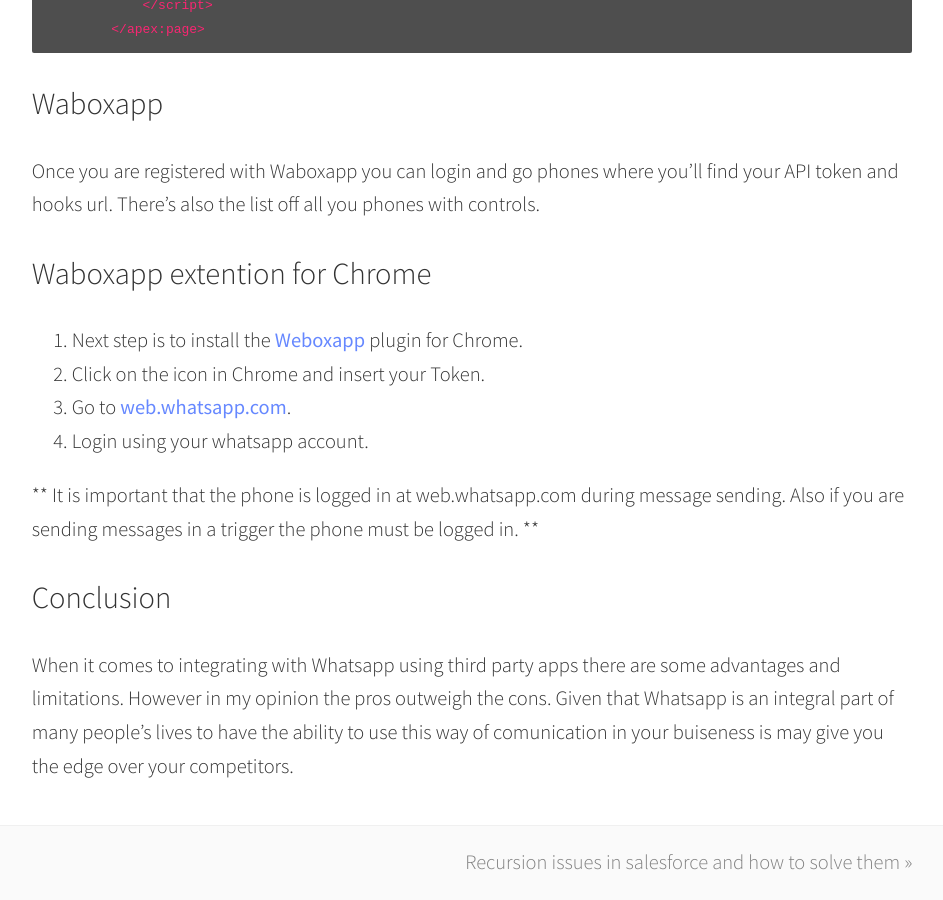
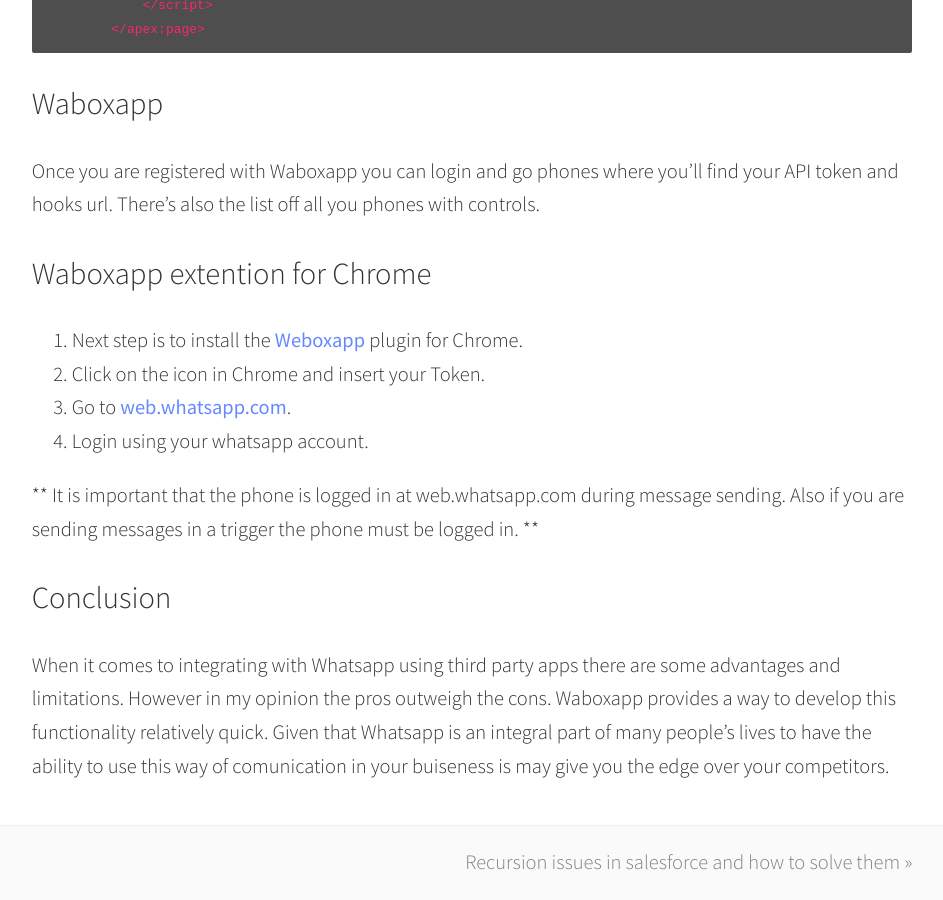
Before and after one commit to blackbirdcrew/BLOG, a Jekyll site: the page built from _posts/2019-08-31-Integrating-Salesforce-And-Whatsapp.md, in a window 1280 px wide and 900 px high, scrolled down 10484 px. Shown: the whole window, without its empty margins (168-1111 px from the left). Built offline with Jekyll 4.4.1, drawn with Linux system fonts in a browser that asks for light colours; comment, search, counter and statistics services are not loaded; some of the changed text lies outside the part shown.

Commit message:
Update 2019-08-31-Integrating-Salesforce-And-Whatsapp.md

```diff
--- a/_posts/2019-08-31-Integrating-Salesforce-And-Whatsapp.md
+++ b/_posts/2019-08-31-Integrating-Salesforce-And-Whatsapp.md
@@ -349,4 +349,4 @@
 
 ## Conclusion
 
-When it comes to integrating with Whatsapp using third party apps there are some advantages and limitations. However in my opinion the pros outweigh the cons. Given that Whatsapp is an integral part of many people's lives to have the ability to use this way of comunication in your buiseness is may give you the edge over your competitors.
+When it comes to integrating with Whatsapp using third party apps there are some advantages and limitations. However in my opinion the pros outweigh the cons. Waboxapp provides a way to develop this functionality relatively quick. Given that Whatsapp is an integral part of many people's lives to have the ability to use this way of comunication in your buiseness is may give you the edge over your competitors.
```
Also changed, not shown: other parts of _posts/2019-08-31-Integrating-Salesforce-And-Whatsapp.md (+1 -1 lines).
